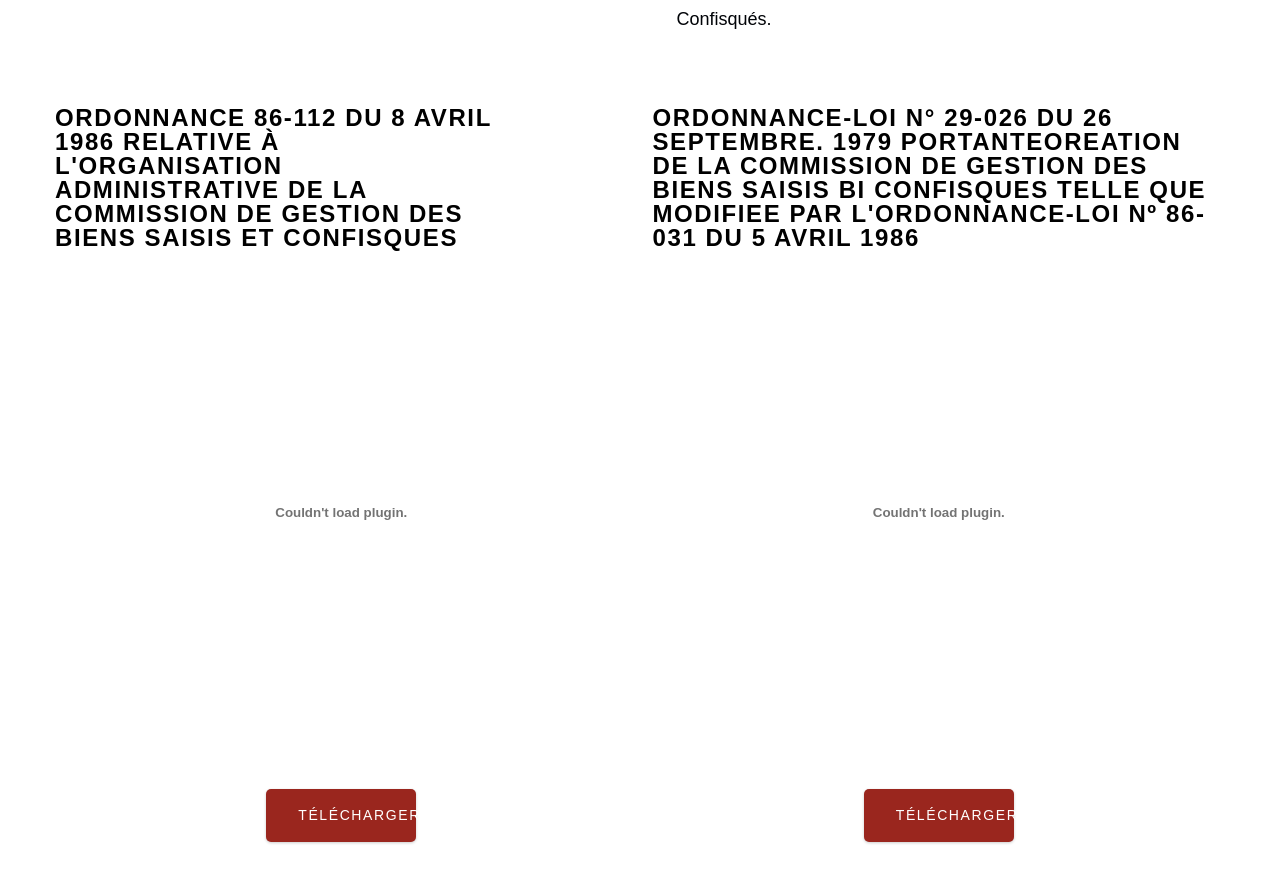
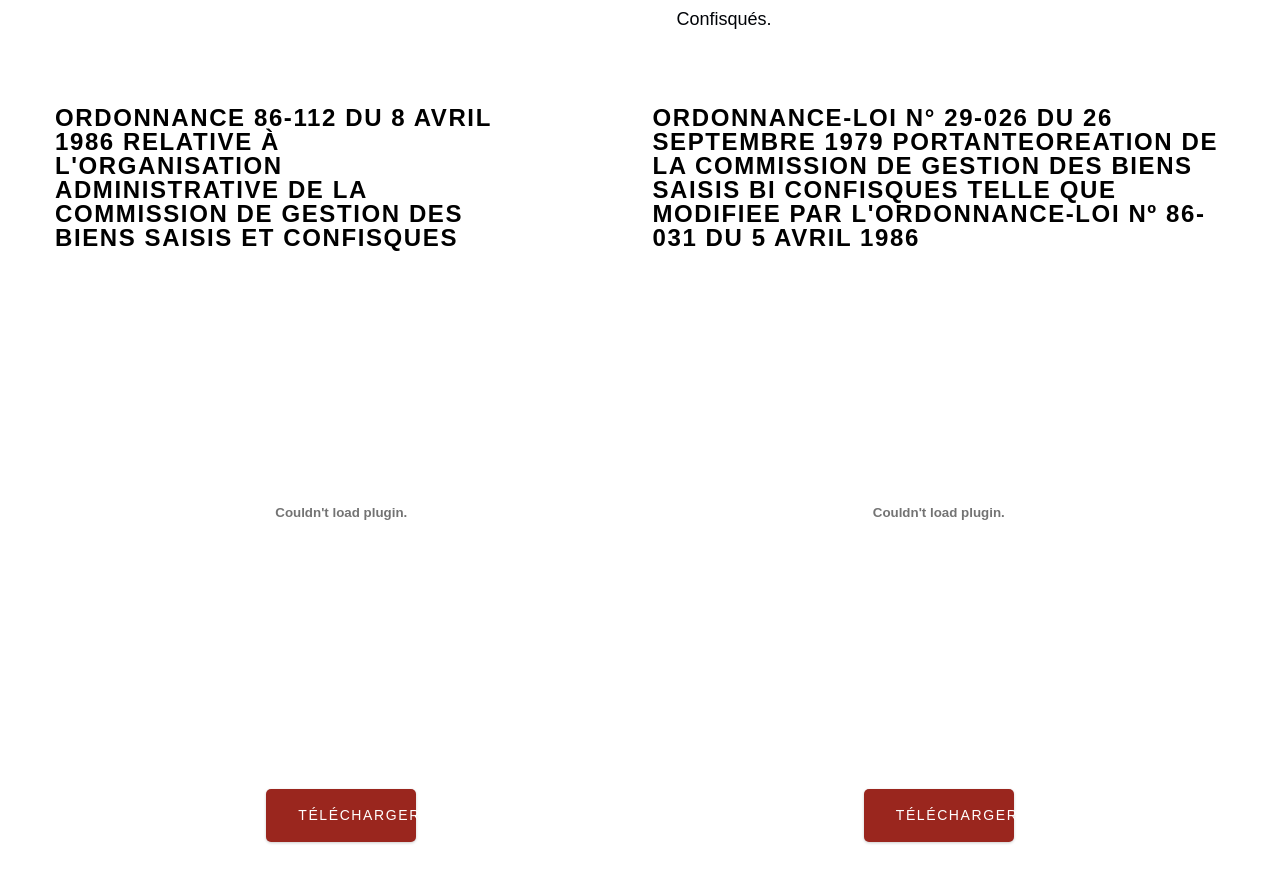
Before and after one commit to Jocelynpungwe/cogebisco, a React (Create React App) app: page / in a window 1280 px wide. Shown: the part 2506-3388 px from the top of the page. Built offline with nearby package versions, Linux system fonts and the light colour scheme; a web font is replaced by a local one.

Commit message:
fixed spelling

```diff
--- a/src/components/AboutUs.js
+++ b/src/components/AboutUs.js
@@ -139,7 +139,7 @@ const AboutUs = () => {
 
           <div>
             <h4>
-              ORDONNANCE-LOI N° 29-026 DU 26 SEPTEMBRE. 1979 PORTANTEOREATION DE
+              ORDONNANCE-LOI N° 29-026 DU 26 SEPTEMBRE 1979 PORTANTEOREATION DE
               LA COMMISSION DE GESTION DES BIENS SAISIS BI CONFISQUES TELLE QUE
               MODIFIEE PAR L'ORDONNANCE-LOI Nº 86-031 DU 5 AVRIL 1986
             </h4>
```
